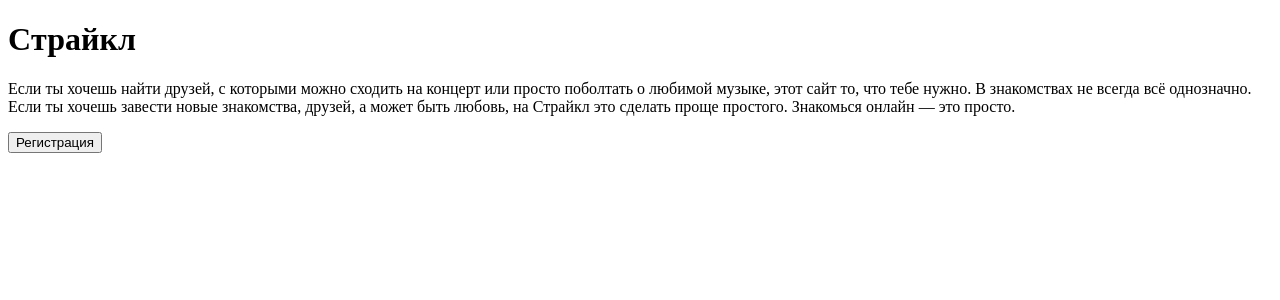
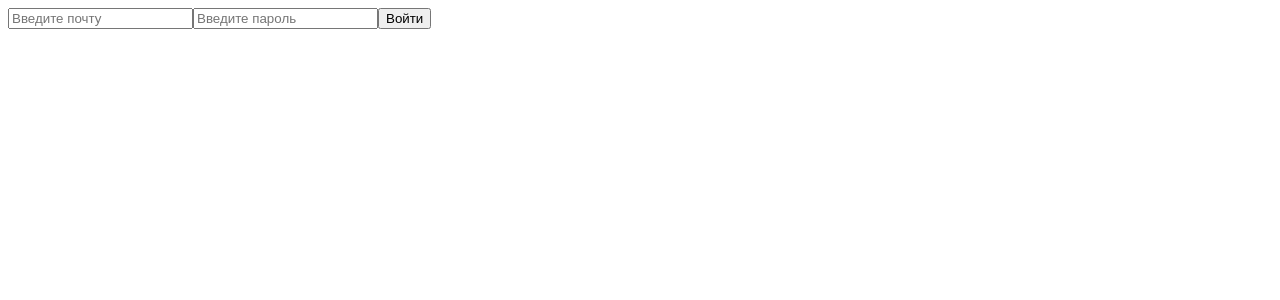
Before and after one commit to polechkapo/strikle, a React (Create React App) app in the folder frontend/: page / in a window 1280 px wide. Shown: the top 300 px of the page. Built offline with nearby package versions, Linux system fonts and the light colour scheme.

Commit message:
add component Login

```diff
--- a/frontend/src/features/App/App.jsx
+++ b/frontend/src/features/App/App.jsx
@@ -1,11 +1,12 @@
 import React from 'react';
 import { Routes, Route } from 'react-router-dom';
-import Main from '../Main/Main';
+import Login from '../Login/Login';
+// import Main from '../Main/Main';
 
 function App() {
   return (
     <Routes>
-      <Route path="/" element={<Main />} />
+      <Route path="/" element={<Login />} />
     </Routes>
   );
 }
--- /dev/null
+++ b/frontend/src/features/Login/Login.jsx
@@ -0,0 +1,29 @@
+import React from "react";
+
+export default function Login() {
+  async function handleLogin() {
+    event.preventDefault()
+    const { email, password, action, method } = event.target
+
+    const response = await fetch(action, {
+      method,
+      headers: { 'Content-Type': 'Application/json' },
+      body: JSON.stringify({
+        email: email.value,
+        password: password.value,
+      })
+    })
+
+    const data = await response.json()
+    console.log(data);
+  }
+  return (
+    <div>
+      <form action="/api/login" method="post" onSubmit={handleLogin}>
+        <input type="email" name="email" placeholder="Введите почту"/>
+        <input type="text" name="password" placeholder="Введите пароль"/>
+        <button type="submit">Войти</button>
+      </form>
+    </div>
+  )
+}
```
